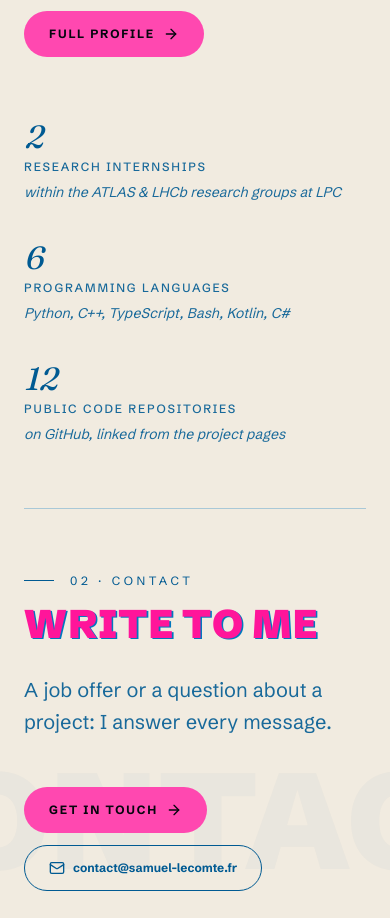
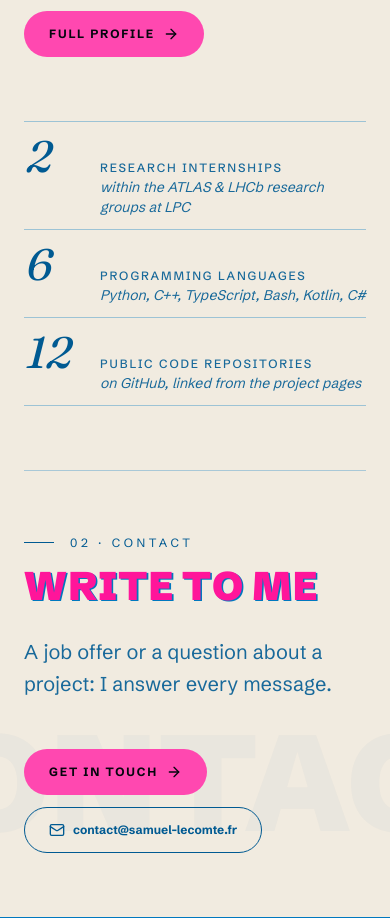
Before and after one commit to Samuellct/portfolio-2026, a Next.js app: page /en in a window 390 px wide. Shown: the part 1620-2538 px from the top of the page. Built offline with nearby package versions, Linux system fonts and the light colour scheme.

Commit message:
fix(home): print the About figures as a ledger below lg

```diff
--- a/src/components/sections/AboutSection.tsx
+++ b/src/components/sections/AboutSection.tsx
@@ -200,20 +200,21 @@ export default function AboutSection({ statValues }: { statValues: HomeStats })
           {/* Right column */}
           <div>
             {/* Stats: a staircase in the flow (AUDIT-040, DEC-16e). The offsets keep the
-                floating-tag feel on desktop; the context line is always shown. */}
-            <ul ref={statsRef} className="flex flex-col gap-10 md:gap-12">
+                floating-tag feel on desktop; the context line is always shown. Below lg
+                they print as a ledger, number left, label and context right (V6-MOB-04). */}
+            <ul ref={statsRef} className="flex flex-col border-t border-riso-blue/35 lg:gap-12 lg:border-0">
               {stats.map((stat, index) => (
                 <li
                   key={stat.label}
-                  className={`float-stat max-w-sm ${['lg:ml-[4%]', 'lg:ml-[28%]', 'lg:ml-[12%]'][index]}`}
+                  className={`float-stat grid grid-cols-[64px_1fr] items-baseline gap-x-3 border-b border-riso-blue/35 py-3 lg:block lg:max-w-sm lg:border-0 lg:py-0 ${['lg:ml-[4%]', 'lg:ml-[28%]', 'lg:ml-[12%]'][index]}`}
                 >
-                  <div className="fraunces-display-italic text-heading font-light leading-none mb-1.5 text-white">
+                  <div className="fraunces-display-italic row-span-2 text-[2.75rem] lg:text-heading font-light leading-none lg:mb-1.5 text-white">
                     {stat.value}
                   </div>
                   <div className="text-meta text-muted uppercase tracking-caps font-medium">
                     {stat.label}
                   </div>
-                  <div className="text-sm text-muted italic mt-1.5">
+                  <div className="text-sm text-muted italic lg:mt-1.5">
                     {stat.context}
                   </div>
                 </li>
```
